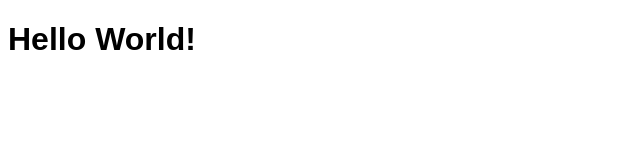
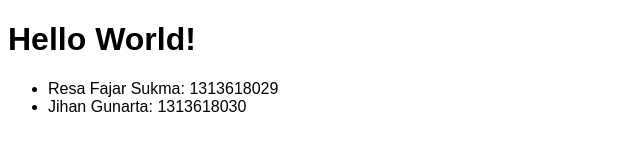
Before and after one commit to Jarsters/Git, a plain HTML site: page index.html in a window 1280 px wide. Shown: the whole page, without its empty margins (0-640 px from the left). Drawn offline with Linux system fonts and the light colour scheme.

Commit message:
Menambahkan daftar murid di index.html

```diff
--- a/index.html
+++ b/index.html
@@ -15,6 +15,11 @@
 <body>
     <h1>Hello World!</h1>
 
+    <ul>
+        <li>Resa Fajar Sukma: 1313618029</li>
+        <li>Jihan Gunarta: 1313618030</li>
+    </ul>
+
 <script type="text/javascript" src="script.js"></script>
 </body>
 </html>
```
